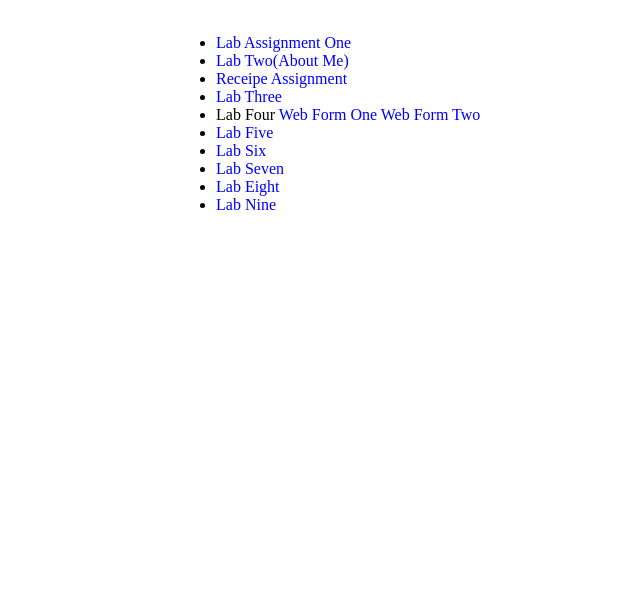
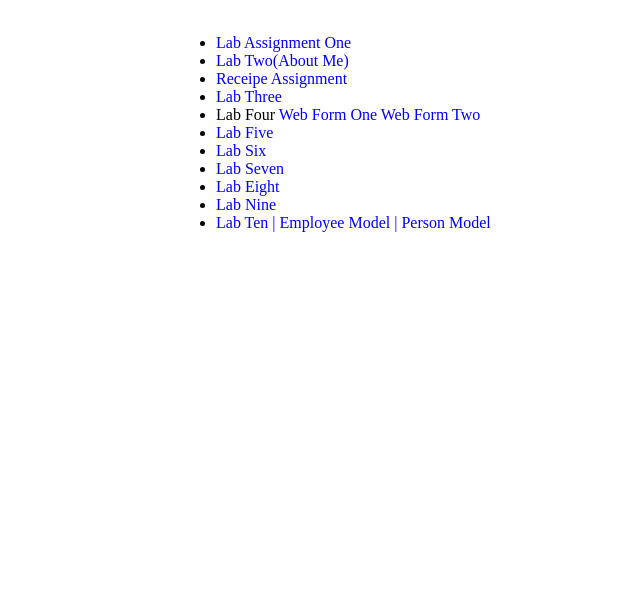
Before and after one commit to beeaklilu/beeaklilu.github.io, a plain HTML site: page index.html in a window 1280 px wide. Shown: the part 192-800 px from the top of the page, without its empty margins (14-654 px from the left). Drawn offline with Linux system fonts and the light colour scheme.

Commit message:
refer web app in index

```diff
--- a/index.html
+++ b/index.html
@@ -33,6 +33,7 @@
 				<li><a href="./js/app.js">Lab Seven</a></li>
 				<li><a href="./js/lab8.js">Lab Eight</a></li>
 				<li><a href="./js/lab9.js">Lab Nine</a></li>
+				<li><a href="./webapp/js/main.js">Lab Ten | <span><a href="./webapp/js/model/employee.js">Employee Model | </a></span></a><span><a href="./webapp/js/model/person.js">Person Model</a></span></li>
 			</ul>
 
 
```
